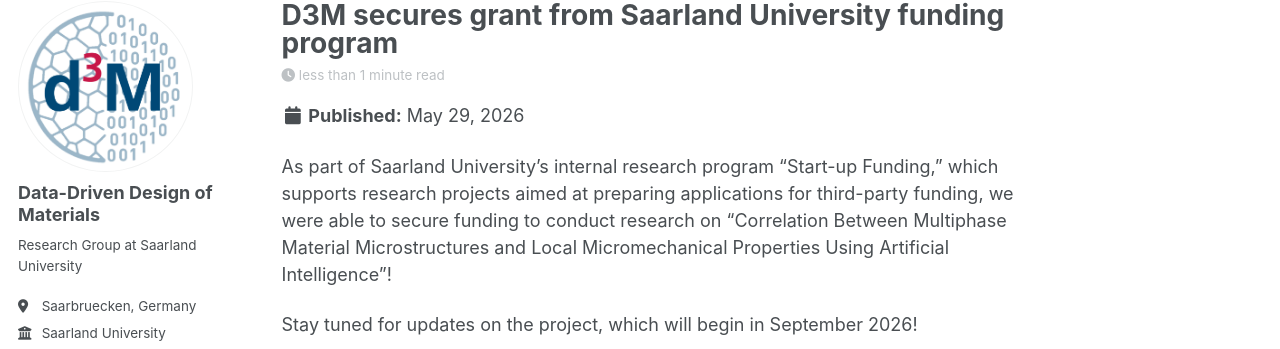
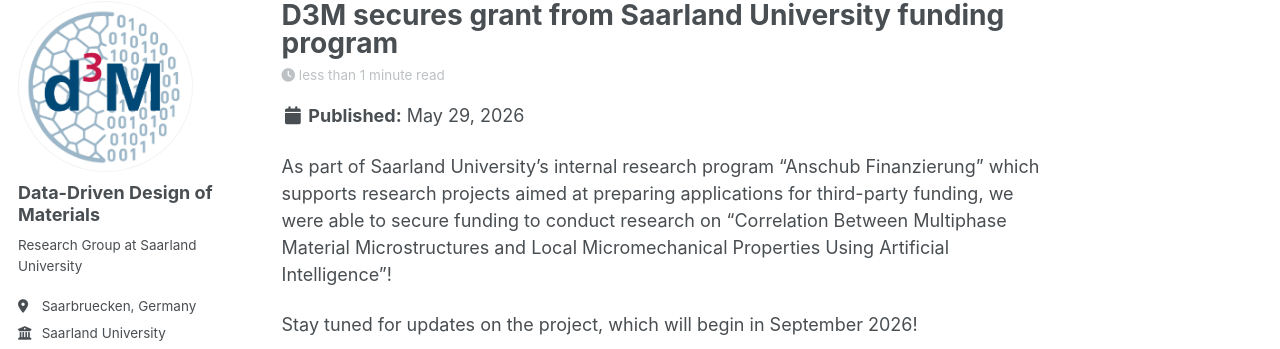
Before and after one commit to martinmueller1104/d3m.github.io, a Jekyll site: the page built from _posts/2026-05-29-funding-anschub.md, in a window 1280 px wide and 900 px high. Shown: the part 98-447 px from the top of the window. Built offline with Jekyll 4.4.1, drawn with Linux system fonts in a browser that asks for light colours; a style sheet for code colours, icons or effects is not loaded.

Commit message:
Update 2026-05-29-funding-anschub.md

```diff
--- a/_posts/2026-05-29-funding-anschub.md
+++ b/_posts/2026-05-29-funding-anschub.md
@@ -3,6 +3,6 @@ title: "D3M secures grant from Saarland University funding program"
 date: 2026-05-29
 ---
 
-As part of Saarland University’s internal research program “Start-up Funding,” which supports research projects aimed at preparing applications for third-party funding, we were able to secure funding to conduct research on “Correlation Between Multiphase Material Microstructures and Local Micromechanical Properties Using Artificial Intelligence”!
+As part of Saarland University’s internal research program “Anschub Finanzierung” which supports research projects aimed at preparing applications for third-party funding, we were able to secure funding to conduct research on “Correlation Between Multiphase Material Microstructures and Local Micromechanical Properties Using Artificial Intelligence”!
 
 Stay tuned for updates on the project, which will begin in September 2026!
```
